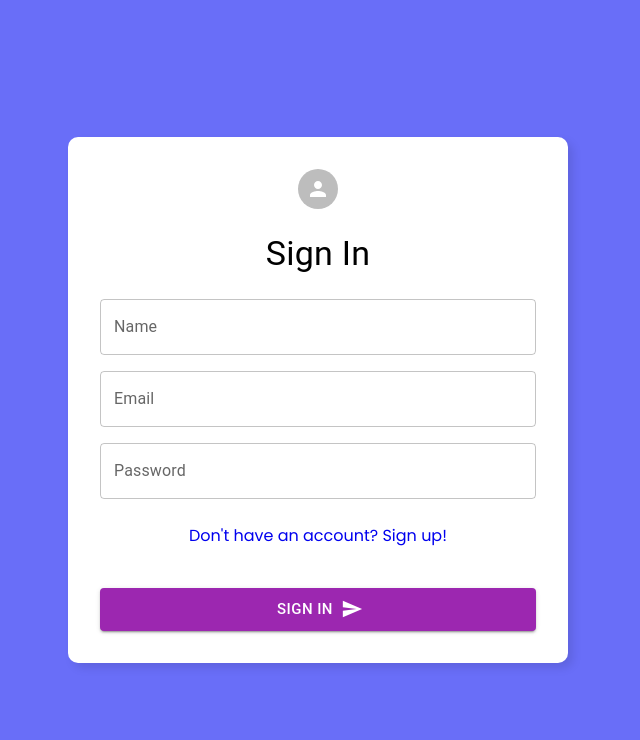
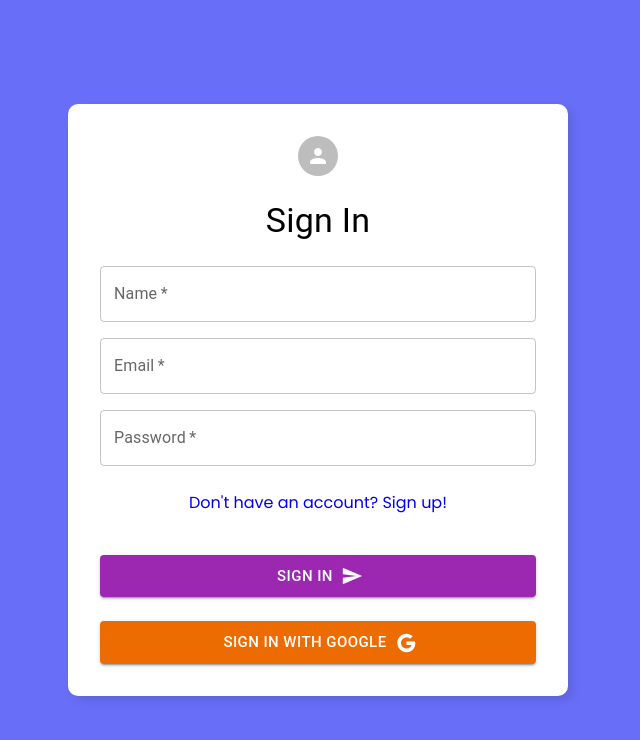
Before and after one commit to nesathanozturk/login-with-firebase, a React (Create React App) app: page /sign-in in a window 1280 px wide. Shown: the top 740 px of the page, without its empty margins (322-962 px from the left). Built offline with nearby package versions, Linux system fonts and the light colour scheme; no server answers.

Commit message:
feat: added google authentication

```diff
--- a/src/pages/SignIn.jsx
+++ b/src/pages/SignIn.jsx
@@ -1,5 +1,8 @@
 import { auth } from "../firebase";
-import { useSignInWithEmailAndPassword } from "react-firebase-hooks/auth";
+import {
+  useSignInWithEmailAndPassword,
+  useSignInWithGoogle,
+} from "react-firebase-hooks/auth";
 import { useState } from "react";
 import Loading from "../components/Loading";
 import { Link } from "react-router-dom";
@@ -13,6 +16,7 @@ import {
 } from "@mui/material";
 import SendIcon from "@mui/icons-material/Send";
 import PersonIcon from "@mui/icons-material/Person";
+import GoogleIcon from "@mui/icons-material/Google";
 
 const SignIn = () => {
   const [name, setName] = useState("");
@@ -20,10 +24,19 @@ const SignIn = () => {
   const [password, setPassword] = useState("");
   const [signInWithEmailAndPassword, loading, error] =
     useSignInWithEmailAndPassword(auth);
+  const [signInWithGoogle] = useSignInWithGoogle(auth);
 
   if (loading) {
     return <Loading />;
   }
+
+  const handleSignIn = () => {
+    if (name === "" || email === "" || password === "") {
+      alert("Please fill in all fields");
+    } else {
+      signInWithEmailAndPassword(email, password);
+    }
+  };
 
   return (
     <Box
@@ -33,7 +46,7 @@ const SignIn = () => {
         jusifyContent: "center",
         alignItems: "center",
         gap: "1.5rem",
-        width: 500,
+        width: "31.25rem",
         padding: "2rem",
         backgroundColor: "white",
         textAlign: "center",
@@ -54,6 +67,7 @@ const SignIn = () => {
           variant="outlined"
           value={name}
           onChange={(e) => setName(e.target.value)}
+          required
         />
         {error && (
           <Typography variant="body2" color="primary">
@@ -68,6 +82,7 @@ const SignIn = () => {
           variant="outlined"
           value={email}
           onChange={(e) => setEmail(e.target.value)}
+          required
         />
         <TextField
           type="password"
@@ -77,12 +92,13 @@ const SignIn = () => {
           variant="outlined"
           value={password}
           onChange={(e) => setPassword(e.target.value)}
+          required
         />
       </Stack>
       <Link to="/sign-up">Don't have an account? Sign up!</Link>
       <Button
         type="submit"
-        onClick={() => signInWithEmailAndPassword(email, password)}
+        onClick={handleSignIn}
         variant="contained"
         endIcon={<SendIcon />}
         size="large"
@@ -98,6 +114,22 @@ const SignIn = () => {
       >
         Sign in
       </Button>
+      <Button
+        onClick={() => signInWithGoogle()}
+        variant="contained"
+        endIcon={<GoogleIcon />}
+        size="large"
+        sx={{
+          backgroundColor: "warning.main",
+          width: "100%",
+          padding: "0.5rem",
+          "&:hover": {
+            backgroundColor: "warning.dark",
+          },
+        }}
+      >
+        Sign in with Google
+      </Button>
     </Box>
   );
 };
--- a/src/pages/SignUp.jsx
+++ b/src/pages/SignUp.jsx
@@ -24,6 +24,14 @@ const SignUp = () => {
   if (loading) {
     return <Loading />;
   }
+
+  const handleSingUp = () => {
+    if (name === "" || email === "" || password === "") {
+      alert("Please fill in all fields");
+    } else {
+      createUserWithEmailAndPassword(email, password);
+    }
+  };
 
   return (
     <Box
@@ -82,7 +90,7 @@ const SignUp = () => {
       <Link to="/sign-in">You have already an account? Sign in!</Link>
       <Button
         type="submit"
-        onClick={() => createUserWithEmailAndPassword(email, password)}
+        onClick={handleSingUp}
         variant="contained"
         endIcon={<SendIcon />}
         size="large"
```
